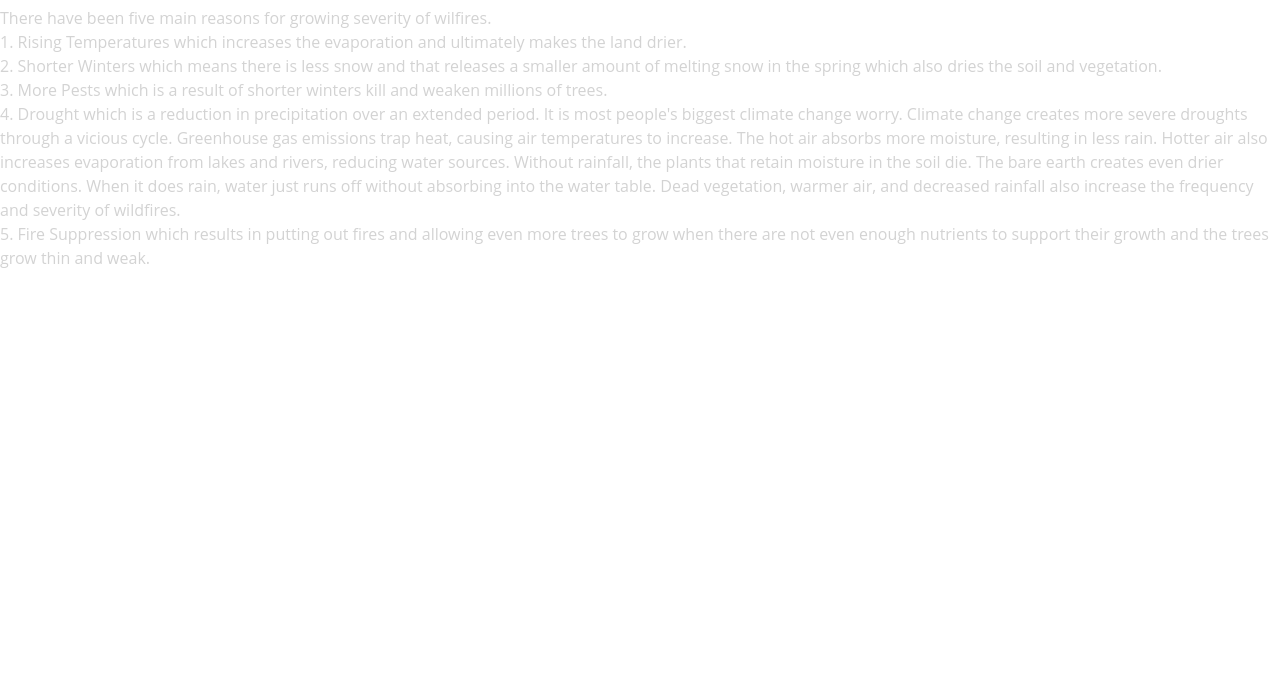
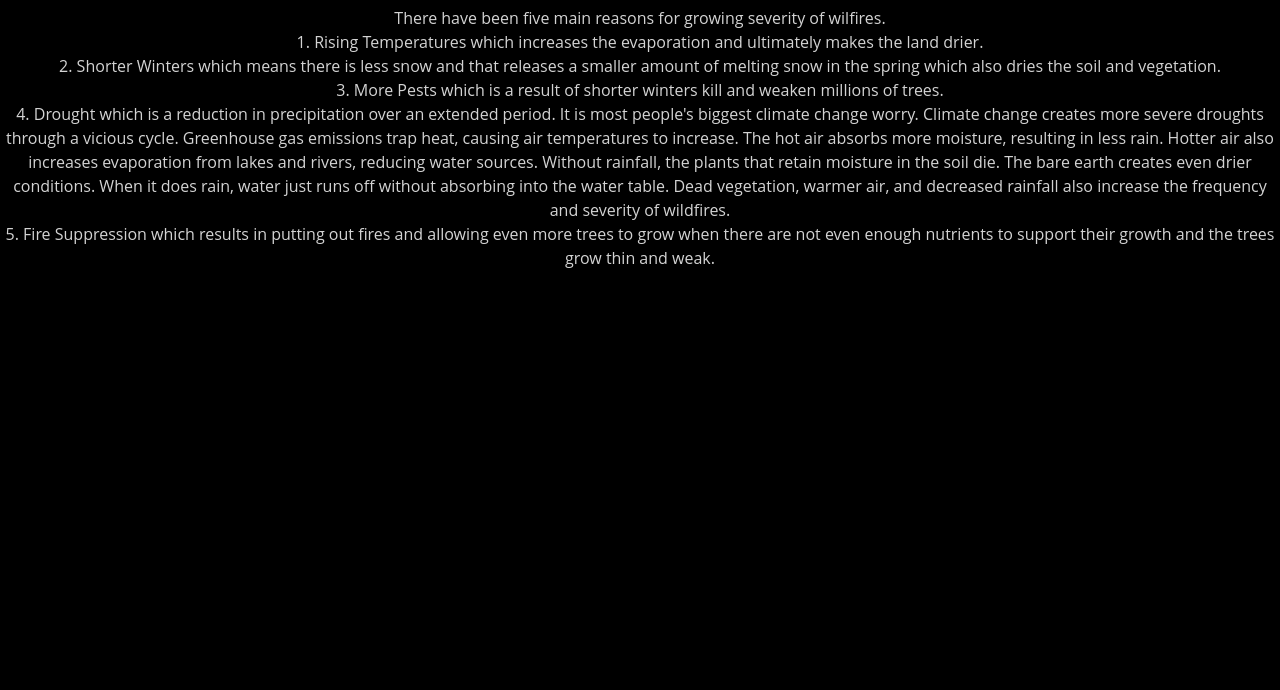
Before and after one commit to brjackson1/brjackson1.github.io, a plain HTML site: page html/general.html in a window 1280 px wide. Shown: the part 289-979 px from the top of the page. Before the commit the page ends 800 px from the top, so only its background shows below. Drawn offline with Linux system fonts and the light colour scheme; files that its build step writes are made by us from their sources.

Commit message:
added css for general

```diff
--- a/CSS/assign3.css
+++ b/CSS/assign3.css
@@ -146,3 +146,10 @@ p {
   font-size: 16px;
   line-height: 1.5;
 }
+
+header1 {
+  position: absolute;
+  text-align: center;
+  background-color: black;
+padding-bottom: 380px;
+}
```
